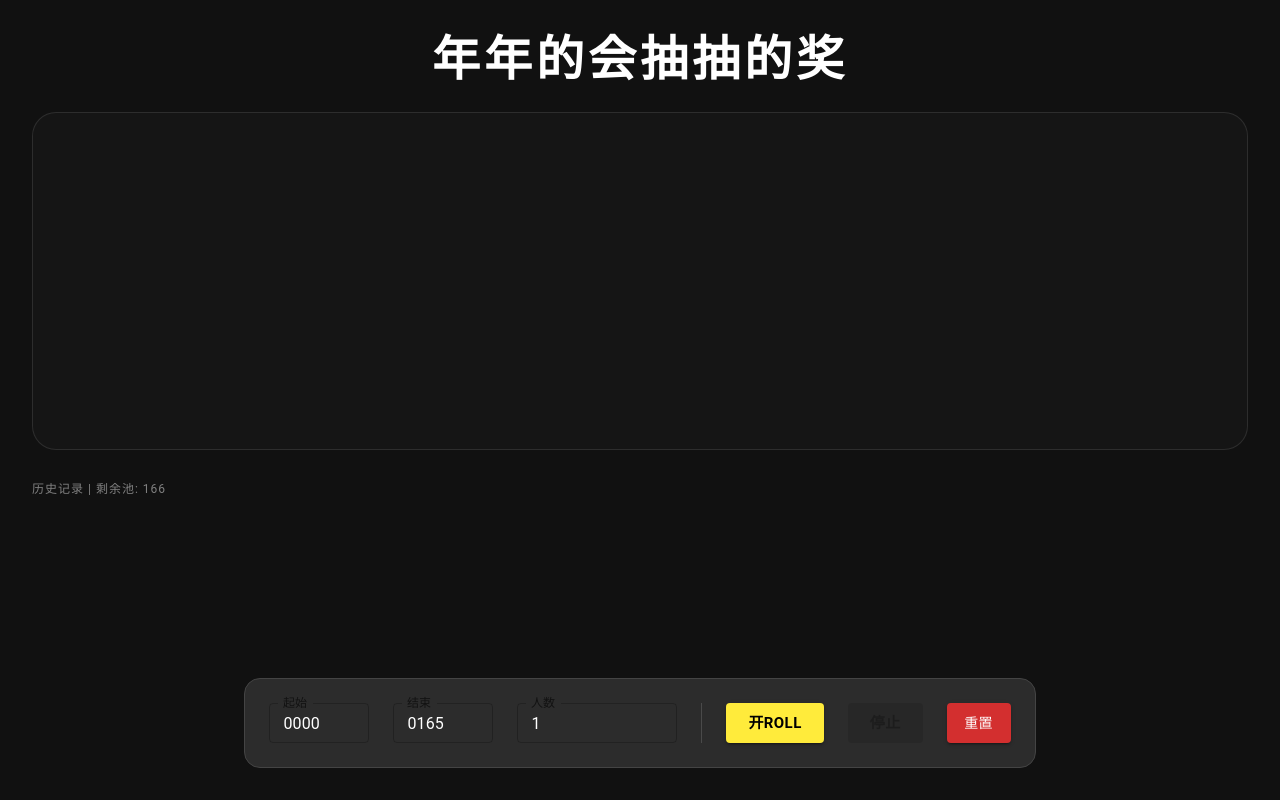
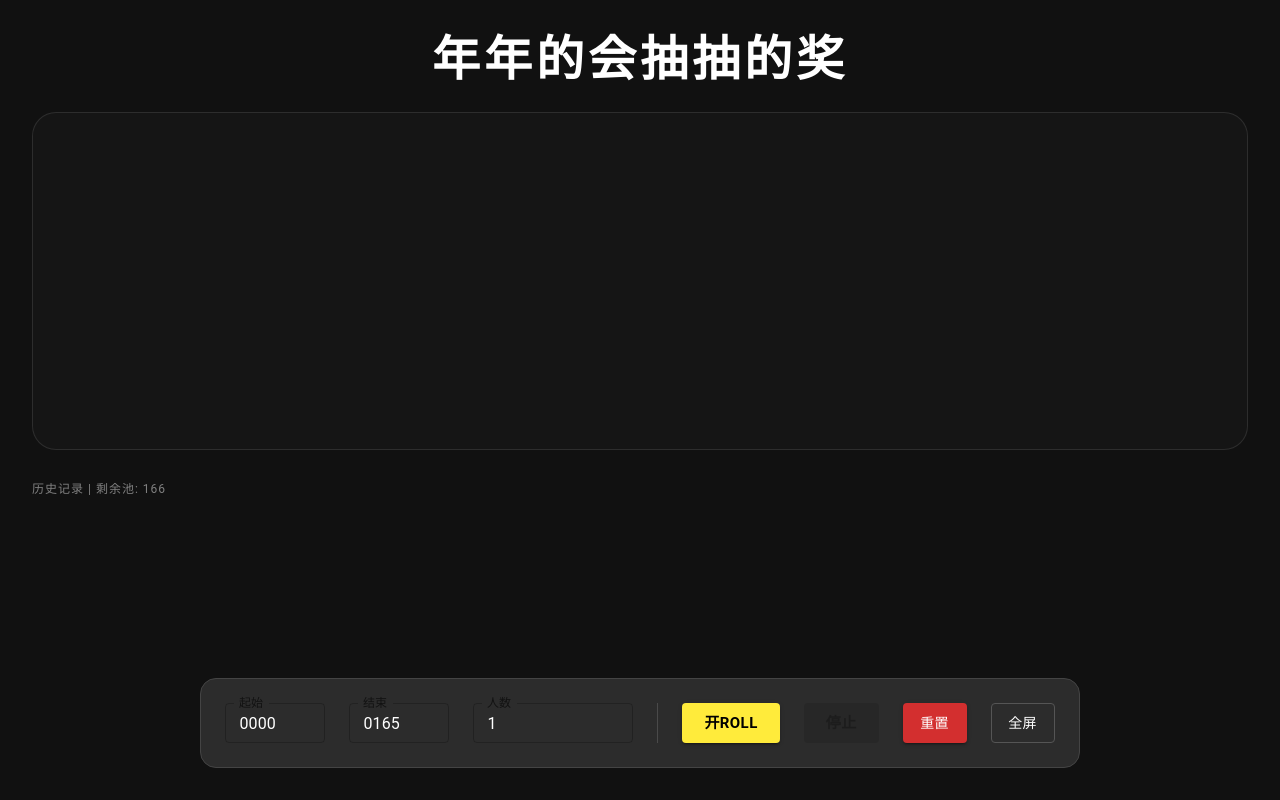
Before and after one commit to NicoChiGu/lottery-electron, a React (Vite) app: page / in a window 1280 px wide. Built offline with nearby package versions, Linux system fonts and the light colour scheme.

Commit message:
Update App.tsx

```diff
--- a/src/App.tsx
+++ b/src/App.tsx
@@ -31,6 +31,7 @@ interface LotteryState {
 
 const STORAGE_KEY = "lottery-state-v3";
 
+// eslint-disable-next-line @typescript-eslint/no-explicit-any
 const Transition = forwardRef(function Transition(props: any, ref) {
   return <Zoom ref={ref} {...props} />;
 });
@@ -153,6 +154,20 @@ export default function App() {
     setOpenResetModal(false);
   };
 
+  const toggleFullScreen = () => {
+    // 注意：某些模板中 ipcRenderer 挂载在 window.electron.ipcRenderer 下
+    if (window.ipcRenderer) {
+      window.ipcRenderer.send('toggle-fullscreen');
+    } else {
+      // 网页端测试：使用标准的浏览器全屏 API
+      if (!document.fullscreenElement) {
+        document.documentElement.requestFullscreen();
+      } else {
+        document.exitFullscreen();
+      }
+    }
+  };
+
   return (
     <Stack sx={{ height: "100vh", p: 4, alignItems: "center", bgcolor: "#111", overflow: "hidden" }} spacing={3}>
       <Typography variant="h3" color="white" fontWeight={900} sx={{ letterSpacing: 4 }}>
@@ -232,16 +247,28 @@ export default function App() {
         <Divider orientation="vertical" flexItem sx={{ bgcolor: "#555", mx: 1 }} />
 
         <Button
-            variant="contained"
-            size="large"
-            disabled={rolling || isSettingsInvalid || isCountInvalid || remainingCount === 0}
-            onClick={startDraw}
-            sx={{ height: 40, fontWeight: "bold", bgcolor: isOverLimit ? "#ffa726" : "#ffeb3b", color: "#000", "&:hover": { bgcolor: "#fdd835" } }}
+          variant="contained"
+          size="large"
+          disabled={rolling || isSettingsInvalid || isCountInvalid || remainingCount === 0}
+          onClick={startDraw}
+          sx={{ height: 40, fontWeight: "bold", bgcolor: isOverLimit ? "#ffa726" : "#ffeb3b", color: "#000", "&:hover": { bgcolor: "#fdd835" } }}
         >
-            {isOverLimit ? "开ROLL"+`(剩余${remainingCount})` : "开ROLL"}
+          {isOverLimit ? "开ROLL" + `(剩余${remainingCount})` : "开ROLL"}
         </Button>
         <Button variant="contained" color="warning" size="large" disabled={!rolling} onClick={stopDraw} sx={{ height: 40, fontWeight: "bold" }}>停止</Button>
         <Button color="error" variant="contained" disabled={rolling} onClick={() => setOpenResetModal(true)} sx={{ height: 40 }}>重置</Button>
+        <Button
+            variant="outlined"
+            onClick={toggleFullScreen}
+            sx={{
+              height: 40,
+              color: "#fff",
+              borderColor: "#555",
+              "&:hover": { borderColor: "#ffeb3b", color: "#ffeb3b" }
+            }}
+          >
+            全屏
+          </Button>
       </Stack>
 
       <Dialog open={openResetModal} TransitionComponent={Transition} onClose={() => setOpenResetModal(false)} PaperProps={{ sx: { bgcolor: "#1a1a1a", border: "1px solid #ff1744", borderRadius: 4 } }}>
@@ -250,6 +277,7 @@ export default function App() {
         <DialogActions sx={{ p: 2, justifyContent: "center" }}>
           <Button onClick={() => setOpenResetModal(false)} sx={{ color: "gray" }}>取消</Button>
           <Button onClick={handleResetConfirm} variant="contained" color="error">确定重置</Button>
+
         </DialogActions>
       </Dialog>
     </Stack>
```
